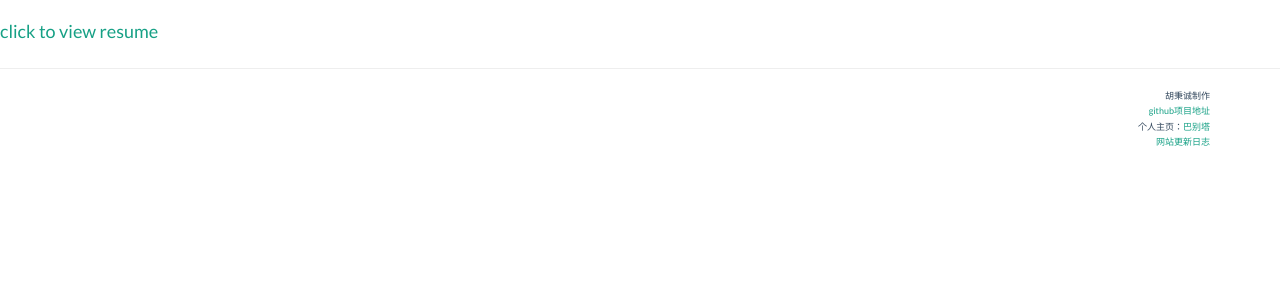
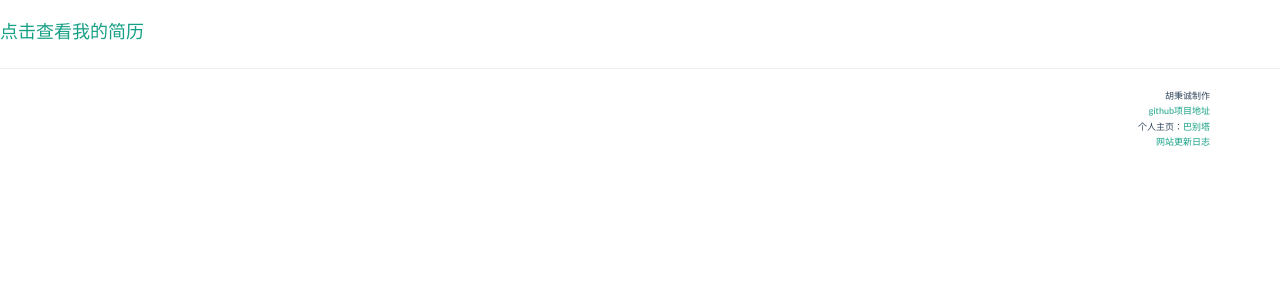
Before and after one commit to BrunoHu/flask_blog, a Flask app: page /resume in a window 1280 px wide. Shown: the part 53-353 px from the top of the page. Run offline with Flask 2, Linux system fonts and the light colour scheme; some libraries are stand-ins or nearby versions.

Commit message:
update resume

```diff
--- a/app/templates/pdf.html
+++ b/app/templates/pdf.html
@@ -3,8 +3,8 @@
 {% block content %}
 <script type="text/javascript">
       window.onload = function (){
-             var success = new PDFObject({ url: "/static/file/new_resume.pdf" }).embed();
+             var success = new PDFObject({ url: "/static/file/resumev2.pdf" }).embed();
       };
 </script>
-<a href="/static/file/new_resume.pdf">click to view resume</a>
+<a href="/static/file/new_resumev2.pdf">点击查看我的简历</a>
 {% endblock %}
```
Also changed, not shown: 2 other files.
